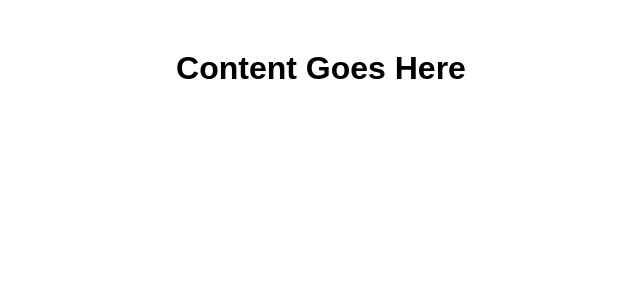
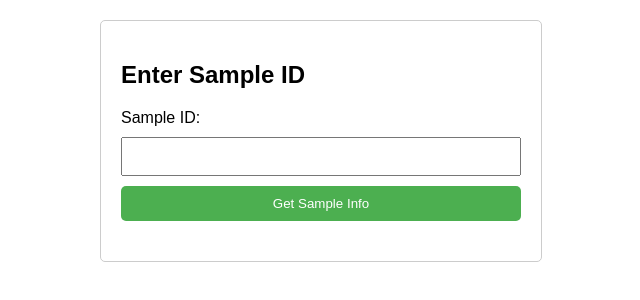
Before and after one commit to kentellm/SynapsDX_MI, a plain HTML site: page index.html in a window 1280 px wide. Shown: the whole page, without its empty margins (319-959 px from the left). Drawn offline with Linux system fonts and the light colour scheme.

Commit message:
Update index.html

```diff
--- a/index.html
+++ b/index.html
@@ -3,11 +3,72 @@
 <head>
     <meta charset="UTF-8">
     <meta name="viewport" content="width=device-width, initial-scale=1.0">
-    <title>SynapsDX_MI</title>
-    <link rel="stylesheet" href="css/styles.css">
-    </head>
+    <title>Sample Information</title>
+    <style>
+        body {
+            font-family: Arial, sans-serif;
+            margin: 20px;
+        }
+        .form-container {
+            max-width: 400px;
+            margin: auto;
+            padding: 20px;
+            border: 1px solid #ccc;
+            border-radius: 5px;
+        }
+        .form-container input[type="text"] {
+            width: 100%;
+            padding: 10px;
+            margin: 10px 0;
+            box-sizing: border-box;
+        }
+        .form-container button {
+            width: 100%;
+            padding: 10px;
+            background-color: #4CAF50;
+            color: white;
+            border: none;
+            border-radius: 5px;
+            cursor: pointer;
+        }
+        .form-container button:hover {
+            background-color: #45a049;
+        }
+        .sample-info {
+            margin-top: 20px;
+        }
+    </style>
+</head>
 <body>
-    <h1>Content Goes Here</h1>
-    <script src="js/script.js"></script>
+    <div class="form-container">
+        <h2>Enter Sample ID</h2>
+        <form id="sampleForm">
+            <label for="sampleId">Sample ID:</label>
+            <input type="text" id="sampleId" name="sampleId" required>
+            <button type="submit">Get Sample Info</button>
+        </form>
+        <div class="sample-info" id="sampleInfo"></div>
+    </div>
+
+    <script>
+        document.getElementById('sampleForm').addEventListener('submit', function(event) {
+            event.preventDefault();
+            const sampleId = document.getElementById('sampleId').value;
+            const sampleInfo = document.getElementById('sampleInfo');
+
+            // Simulate fetching sample information
+            const sampleData = {
+                '123': 'Sample 123: This is a test sample.',
+                '456': 'Sample 456: This is another test sample.',
+                '789': 'Sample 789: This is yet another test sample.'
+            };
+
+            if (sampleData[sampleId]) {
+                sampleInfo.textContent = sampleData[sampleId];
+            } else {
+                sampleInfo.textContent = 'Sample not found.';
+            }
+        });
+    </script>
 </body>
 </html>
```
